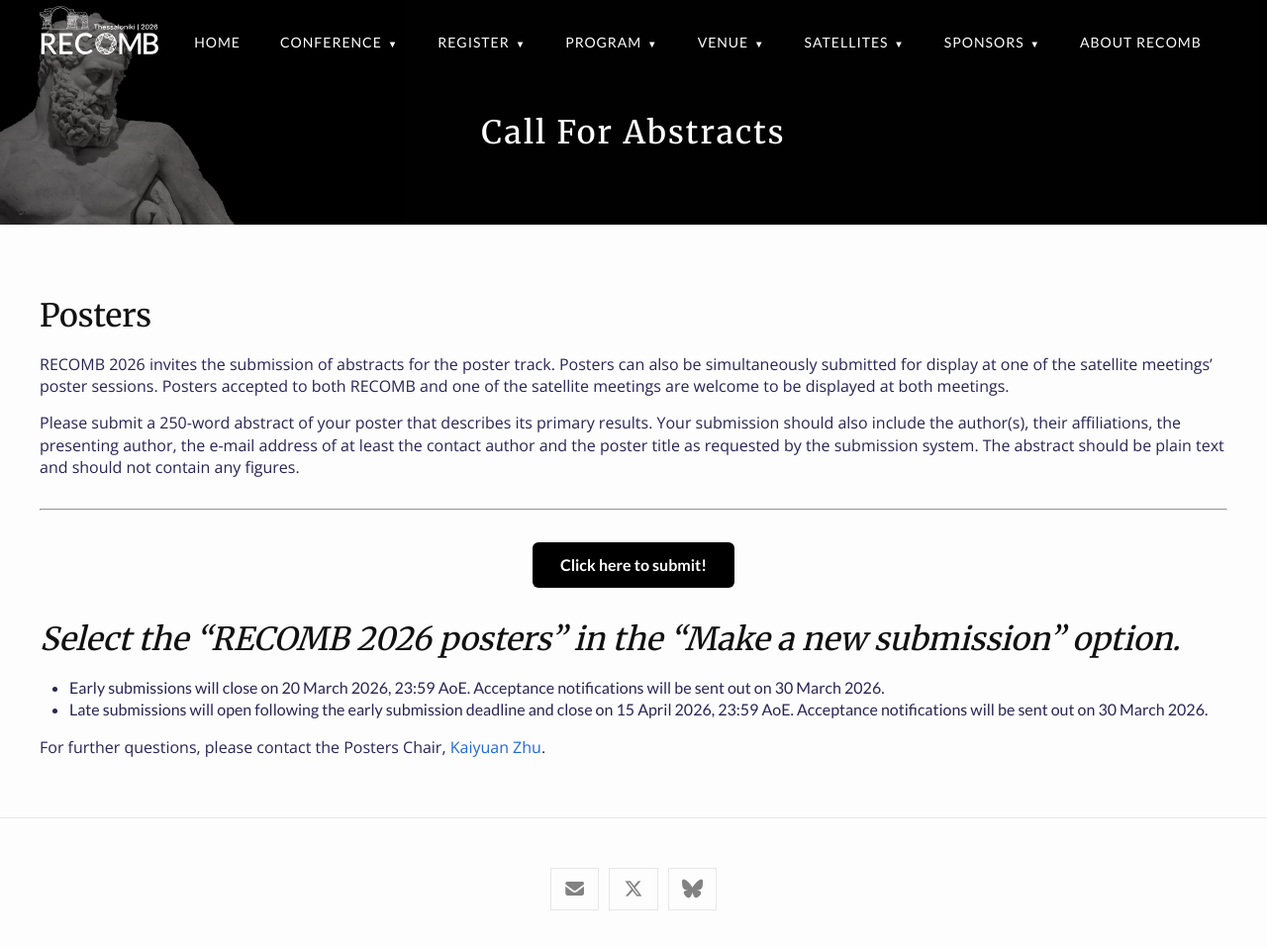
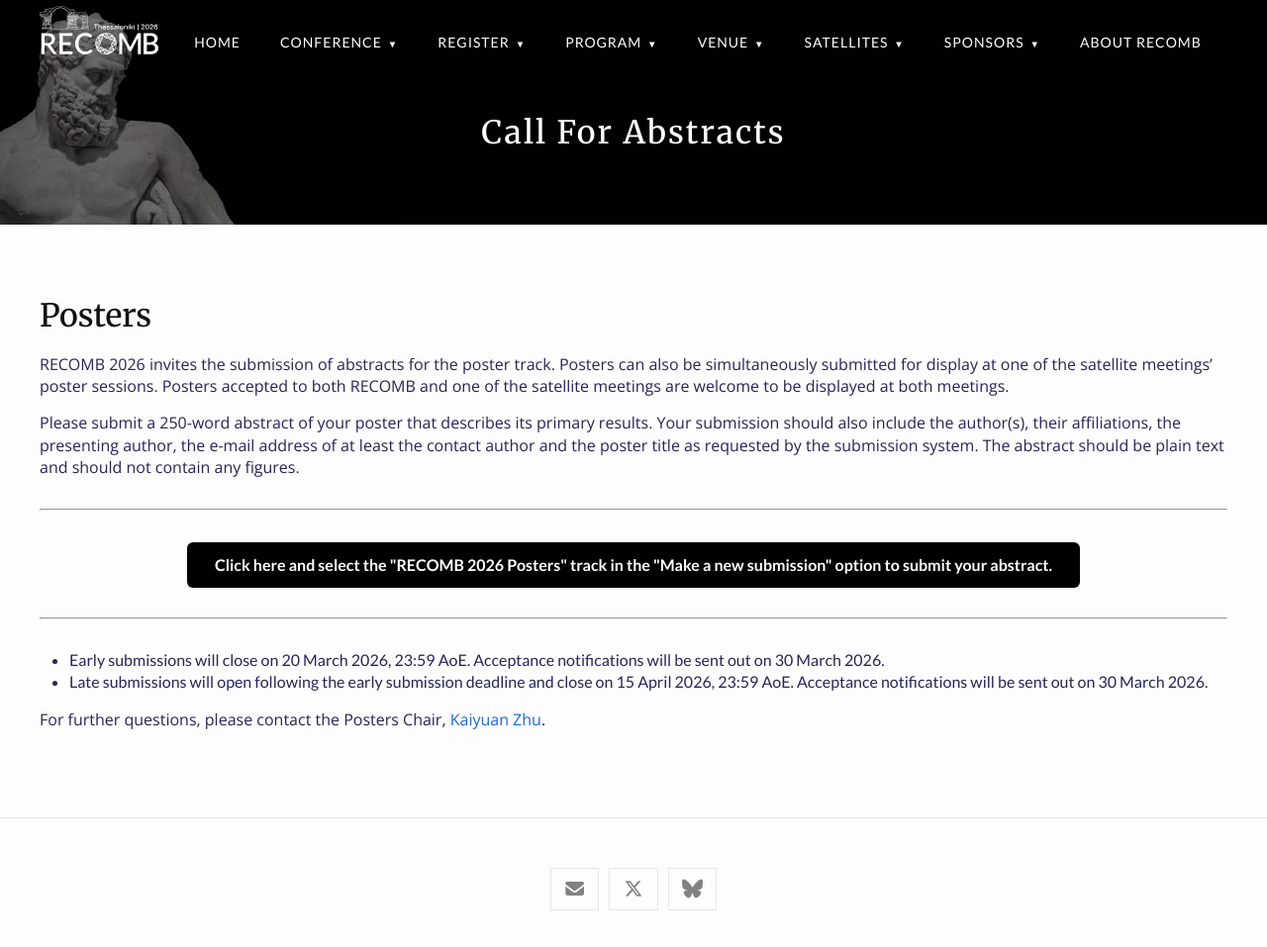
Before and after one commit to recomb-conference/recomb2026, a Jekyll site: the page built from call_for_abstracts.md, in a window 1280 px wide and 957 px high. Shown: the whole window at 99% size. Built offline with Jekyll 4.4.1, drawn with Linux system fonts in a browser that asks for light colours; nearby versions of some CDN libraries.

Commit message:
Update call_for_abstracts.md

```diff
--- a/call_for_abstracts.md
+++ b/call_for_abstracts.md
@@ -24,11 +24,10 @@
        border-radius: 6px;
      "
      target="_blank">
-    Click here to submit!
+    Click here and select the "RECOMB 2026 Posters" track in the "Make a new submission" option to submit your abstract.
   </a>
 </div>
 
-*Select the "RECOMB 2026 posters" in the "Make a new submission" option.*
 ---
 
 * Early submissions will close on {{ site.deadlines.poster_submission }}. Acceptance notifications will be sent out on {{ site.deadlines.poster_notification }}.
```
